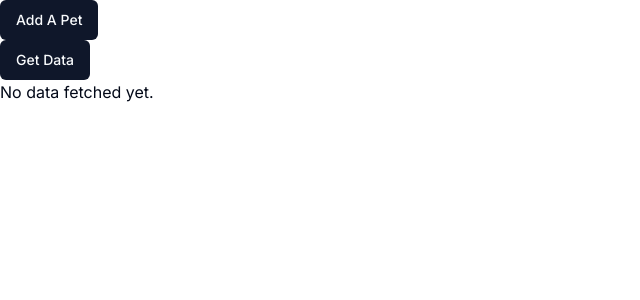
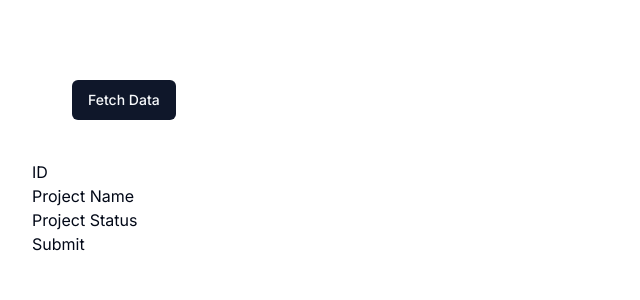
Before and after one commit to seandowdall/pet-assignment, a Next.js app: page / in a window 1280 px wide. Shown: the top 300 px of the page, without its empty margins (0-640 px from the left). Built offline with nearby package versions, Linux system fonts and the light colour scheme.

Commit message:
FINALLY SUBMITTING DATA FROM NEXTJS

```diff
--- /dev/null
+++ b/app/_components/display-all-cards.tsx
@@ -0,0 +1,35 @@
+import React from "react";
+import PetCard from "./pet-card";
+
+const pets = [
+  // This should be your dynamic data, but here's an example structure
+  {
+    name: "Max",
+    type: "Dog",
+    breed: "Labrador",
+    age: "5",
+    gender: "Male",
+    color: "Black",
+  },
+  {
+    name: "Bella",
+    type: "Cat",
+    breed: "Siamese",
+    age: "3",
+    gender: "Female",
+    color: "White",
+  },
+  // Add more pets as needed
+];
+
+const DisplayAllCards = () => {
+  return (
+    <div className="grid grid-cols-3 gap-4">
+      {pets.map((pet, index) => (
+        <PetCard key={index} pet={pet} />
+      ))}
+    </div>
+  );
+};
+
+export default DisplayAllCards;
--- a/app/_components/input-data.tsx
+++ /dev/null
@@ -1,38 +0,0 @@
-"use client";
-
-import { Button } from "@/components/ui/button";
-import React, { useState } from "react";
-
-async function getData(setData: any) {
-  const res = await fetch("/api/pets");
-
-  if (!res.ok) {
-    throw new Error("Failed to fetch data");
-  }
-
-  const data = await res.json();
-  setData(data); // Update state with fetched data
-}
-
-const InputData = () => {
-  const [data, setData] = useState(null);
-
-  const handleGetData = () => {
-    getData(setData).catch(console.error); // Fetch data and handle potential errors
-  };
-
-  return (
-    <div>
-      <Button onClick={handleGetData}>Get Data</Button>
-      <div>
-        {data ? (
-          <pre>{JSON.stringify(data, null, 2)}</pre> // Nicely format the JSON data for display
-        ) : (
-          "No data fetched yet."
-        )}
-      </div>
-    </div>
-  );
-};
-
-export default InputData;
--- /dev/null
+++ b/app/_components/pet-card.tsx
@@ -0,0 +1,47 @@
+import React from "react";
+
+import {
+  Card,
+  CardContent,
+  CardDescription,
+  CardFooter,
+  CardHeader,
+  CardTitle,
+} from "@/components/ui/card";
+
+import Image from "next/image";
+
+interface Pet {
+  name: string;
+  type: string;
+  breed: string;
+  age: string;
+  gender: string;
+  color: string;
+}
+
+const PetCard: React.FC<{ pet: Pet }> = ({ pet }) => {
+  return (
+    <div>
+      <Card>
+        <CardHeader>
+          <CardTitle>{pet.name}</CardTitle>
+          <CardDescription>{pet.type}</CardDescription>
+        </CardHeader>
+        <CardContent>
+          <ul>
+            <li>{pet.breed}</li>
+            <li>{pet.age}</li>
+            <li>{pet.gender}</li>
+            <li>{pet.color}</li>
+          </ul>
+        </CardContent>
+        <CardFooter>
+          <p>Card Footer</p>
+        </CardFooter>
+      </Card>
+    </div>
+  );
+};
+
+export default PetCard;
--- /dev/null
+++ b/app/_components/simple-input-data.tsx
@@ -0,0 +1,59 @@
+"use client";
+
+import { Button } from "@/components/ui/button";
+import React, { useState } from "react";
+
+// The Project interface remains the same
+interface Project {
+  id: string;
+  projectName: string;
+  projectStatus: string;
+}
+
+const SimpleInputData = () => {
+  const [data, setData] = useState<Project[]>([]);
+  const [loading, setLoading] = useState<boolean>(false);
+  const [error, setError] = useState<string | null>(null);
+
+  async function getData() {
+    setLoading(true);
+    setError(null);
+
+    try {
+      const res = await fetch(`/api/items`);
+      if (!res.ok) throw new Error("Failed to fetch data");
+      const jsonData = await res.json();
+      // Check for the 'data' key in the JSON response
+      if (jsonData && Array.isArray(jsonData.data)) {
+        setData(jsonData.data); // Use the 'data' array from the response
+      } else {
+        throw new Error("Data is not in expected format");
+      }
+    } catch (err) {
+      if (err instanceof Error) {
+        setError(err.message);
+      } else {
+        setError("An unexpected error occurred");
+      }
+    } finally {
+      setLoading(false);
+    }
+  }
+
+  return (
+    <div className="p-10">
+      <Button onClick={getData}>Fetch Data</Button>
+      {loading && <p>Loading...</p>}
+      {error && <p>Error: {error}</p>}
+      <ul>
+        {data.map((project) => (
+          <li key={project.id}>
+            {project.projectName} - {project.projectStatus}
+          </li> // Display projectName and projectStatus
+        ))}
+      </ul>
+    </div>
+  );
+};
+
+export default SimpleInputData;
--- /dev/null
+++ b/app/_components/simple-send-data.tsx
@@ -0,0 +1,105 @@
+"use client";
+
+import React, { useState } from "react";
+
+interface ProjectFormData {
+  id: string; // Add this line
+  projectName: string;
+  projectStatus: string;
+}
+
+const SimpleSendData = () => {
+  const [formData, setFormData] = useState<ProjectFormData>({
+    id: "", // Add this line
+    projectName: "",
+    projectStatus: "",
+  });
+  const [isSubmitting, setIsSubmitting] = useState<boolean>(false);
+  const [submitError, setSubmitError] = useState<string | null>(null);
+
+  const handleChange = (e: React.ChangeEvent<HTMLInputElement>) => {
+    const { name, value } = e.target;
+    setFormData((prevState) => ({
+      ...prevState,
+      [name]: value,
+    }));
+  };
+
+  const handleSubmit = async (e: React.FormEvent<HTMLFormElement>) => {
+    e.preventDefault();
+    setIsSubmitting(true);
+    setSubmitError(null);
+
+    try {
+      const response = await fetch(
+        "https://gvkby53kz9.execute-api.eu-west-1.amazonaws.com/items",
+        {
+          method: "PUT",
+          headers: {
+            "Content-Type": "application/json",
+          },
+          body: JSON.stringify(formData),
+        }
+      );
+
+      if (!response.ok) {
+        throw new Error("Failed to submit data");
+      }
+
+      // Handle success response
+      alert("Data submitted successfully");
+    } catch (error) {
+      if (error instanceof Error) {
+        setSubmitError(error.message);
+      } else {
+        setSubmitError("An unexpected error occurred");
+      }
+    } finally {
+      setIsSubmitting(false);
+    }
+  };
+
+  return (
+    <div>
+      <form onSubmit={handleSubmit}>
+        <div>
+          <label htmlFor="id">ID</label>
+          <input
+            type="text"
+            id="id"
+            name="id"
+            value={formData.id}
+            onChange={handleChange}
+          />
+        </div>
+        <div>
+          <label htmlFor="projectName">Project Name</label>
+          <input
+            type="text"
+            id="projectName"
+            name="projectName"
+            value={formData.projectName}
+            onChange={handleChange}
+          />
+        </div>
+        <div>
+          <label htmlFor="projectStatus">Project Status</label>
+          <input
+            type="text"
+            id="projectStatus"
+            name="projectStatus"
+            value={formData.projectStatus}
+            onChange={handleChange}
+          />
+        </div>
+        <button type="submit" disabled={isSubmitting}>
+          Submit
+        </button>
+      </form>
+      {isSubmitting && <p>Submitting...</p>}
+      {submitError && <p>Error: {submitError}</p>}
+    </div>
+  );
+};
+
+export default SimpleSendData;
--- a/app/api/pets/route.ts
+++ b/app/api/items/route.ts
@@ -1,5 +1,5 @@
 export async function GET() {
-  const res = await fetch(`${process.env.API_URL}/pets`, {
+  const res = await fetch(`${process.env.API_URL}/items`, {
     headers: {
       "Content-Type": "application/json",
     },
--- a/app/page.tsx
+++ b/app/page.tsx
@@ -1,12 +1,19 @@
 import Image from "next/image";
-import InputData from "./_components/input-data";
+
 import AddDataDialog from "./_components/add-data-dialog";
+import DisplayAllCards from "./_components/display-all-cards";
+import SimpleInputData from "./_components/simple-input-data";
+import SimpleSendData from "./_components/simple-send-data";
 
 export default function Home() {
   return (
-    <main>
-      <AddDataDialog />
-      <InputData />
+    <main className="container mx-auto mt-10">
+      {/* <AddDataDialog /> */}
+      <SimpleInputData />
+      <SimpleSendData />
+      {/* <div className="mt-10">
+        <DisplayAllCards />
+      </div> */}
     </main>
   );
 }
--- /dev/null
+++ b/components/ui/card.tsx
@@ -0,0 +1,79 @@
+import * as React from "react"
+
+import { cn } from "@/lib/utils"
+
+const Card = React.forwardRef<
+  HTMLDivElement,
+  React.HTMLAttributes<HTMLDivElement>
+>(({ className, ...props }, ref) => (
+  <div
+    ref={ref}
+    className={cn(
+      "rounded-lg border bg-card text-card-foreground shadow-sm",
+      className
+    )}
+    {...props}
+  />
+))
+Card.displayName = "Card"
+
+const CardHeader = React.forwardRef<
+  HTMLDivElement,
+  React.HTMLAttributes<HTMLDivElement>
+>(({ className, ...props }, ref) => (
+  <div
+    ref={ref}
+    className={cn("flex flex-col space-y-1.5 p-6", className)}
+    {...props}
+  />
+))
+CardHeader.displayName = "CardHeader"
+
+const CardTitle = React.forwardRef<
+  HTMLParagraphElement,
+  React.HTMLAttributes<HTMLHeadingElement>
+>(({ className, ...props }, ref) => (
+  <h3
+    ref={ref}
+    className={cn(
+      "text-2xl font-semibold leading-none tracking-tight",
+      className
+    )}
+    {...props}
+  />
+))
+CardTitle.displayName = "CardTitle"
+
+const CardDescription = React.forwardRef<
+  HTMLParagraphElement,
+  React.HTMLAttributes<HTMLParagraphElement>
+>(({ className, ...props }, ref) => (
+  <p
+    ref={ref}
+    className={cn("text-sm text-muted-foreground", className)}
+    {...props}
+  />
+))
+CardDescription.displayName = "CardDescription"
+
+const CardContent = React.forwardRef<
+  HTMLDivElement,
+  React.HTMLAttributes<HTMLDivElement>
+>(({ className, ...props }, ref) => (
+  <div ref={ref} className={cn("p-6 pt-0", className)} {...props} />
+))
+CardContent.displayName = "CardContent"
+
+const CardFooter = React.forwardRef<
+  HTMLDivElement,
+  React.HTMLAttributes<HTMLDivElement>
+>(({ className, ...props }, ref) => (
+  <div
+    ref={ref}
+    className={cn("flex items-center p-6 pt-0", className)}
+    {...props}
+  />
+))
+CardFooter.displayName = "CardFooter"
+
+export { Card, CardHeader, CardFooter, CardTitle, CardDescription, CardContent }
```
Also changed, not shown: app/_components/data-form.tsx (+21 -16 lines).
